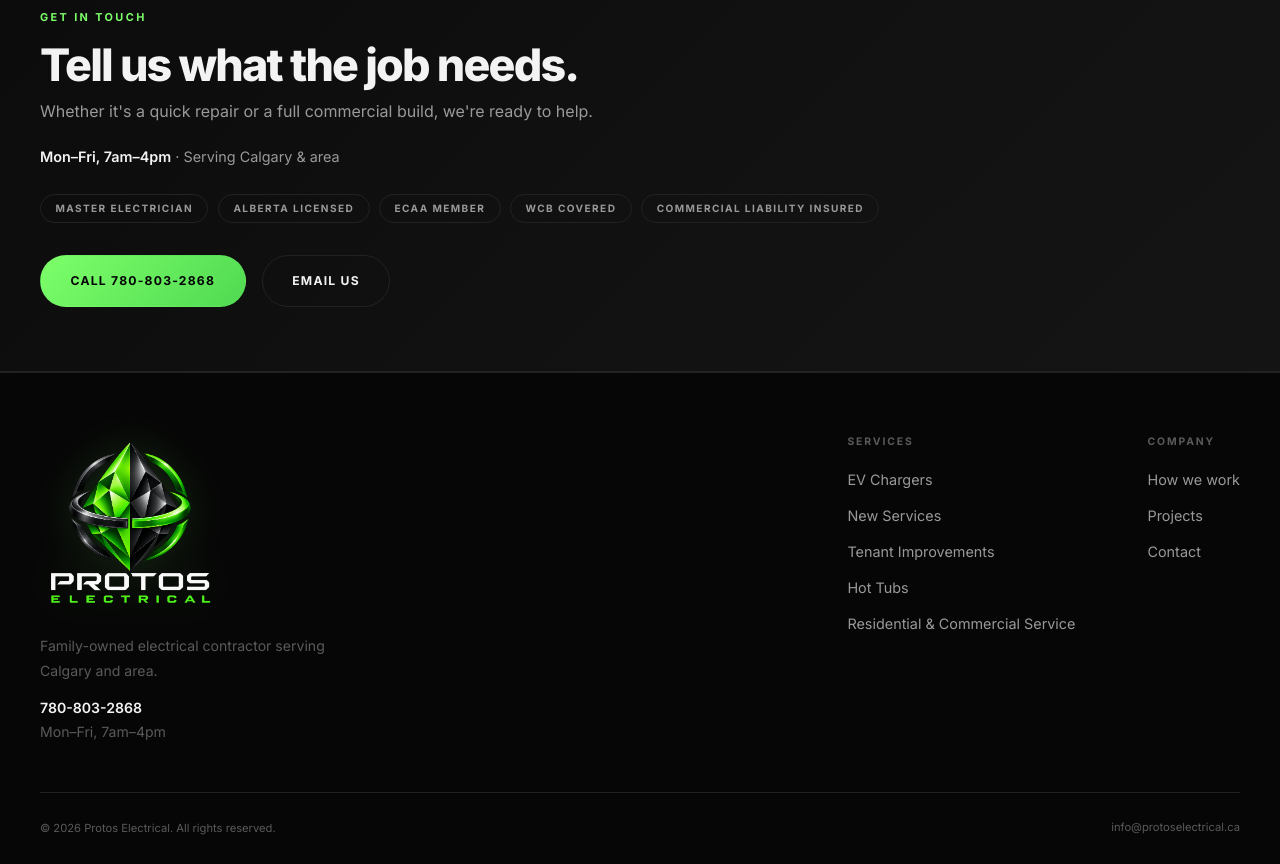
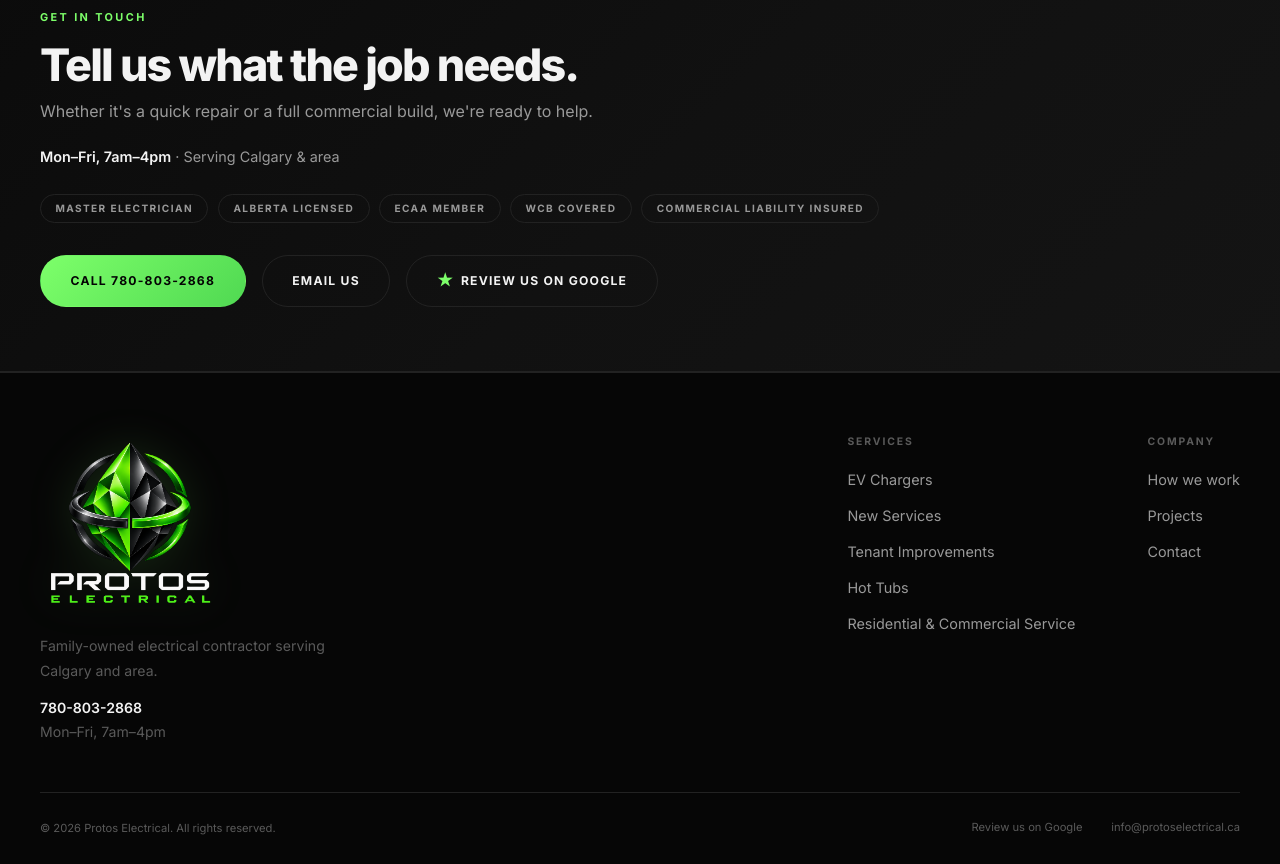
Before and after one commit to jordangroundedelectrical-lang/Website, a plain HTML site: page index.html in a window 1280 px wide. Shown: the part 5636-6500 px from the top of the page. Drawn offline with Linux system fonts and the light colour scheme.

Commit message:
Add Google review button to contact section and footer

```diff
--- a/index.html
+++ b/index.html
@@ -662,7 +662,8 @@
       }
       .contact-inner h2  { margin-bottom: 0.6rem; max-width: 580px; }
       .contact-inner > p { font-size: 1.05rem; max-width: 500px; }
-      .contact-actions   { display: flex; gap: 1rem; flex-wrap: wrap; flex-shrink: 0; }
+      .contact-actions   { display: flex; gap: 1rem; flex-wrap: wrap; flex-shrink: 0; max-width: 100%; }
+      .review-button span { color: var(--accent); font-size: 0.95rem; letter-spacing: 0; }
       .certifications { display: flex; flex-wrap: wrap; gap: 0.6rem; margin-top: 1.5rem; }
       .cert-badge {
         display: inline-block;
@@ -1134,6 +1135,7 @@
           <div class="contact-actions">
             <a class="button button-primary" href="tel:+17808032868">Call 780-803-2868</a>
             <a class="button button-secondary" href="mailto:info@protoselectrical.ca?subject=Site%20Visit%20Request">Email us</a>
+            <a class="button button-secondary review-button" href="https://g.page/r/Cb3orosDe9P_EBM/review" target="_blank" rel="noopener"><span aria-hidden="true">★</span> Review us on Google</a>
           </div>
         </div>
       </div>
@@ -1178,6 +1180,7 @@
         <div class="footer-bottom">
           <p>&copy; 2026 Protos Electrical. All rights reserved.</p>
           <div class="footer-bottom-links">
+            <a href="https://g.page/r/Cb3orosDe9P_EBM/review" target="_blank" rel="noopener">Review us on Google</a>
             <a href="mailto:info@protoselectrical.ca">info@protoselectrical.ca</a>
           </div>
         </div>
```
